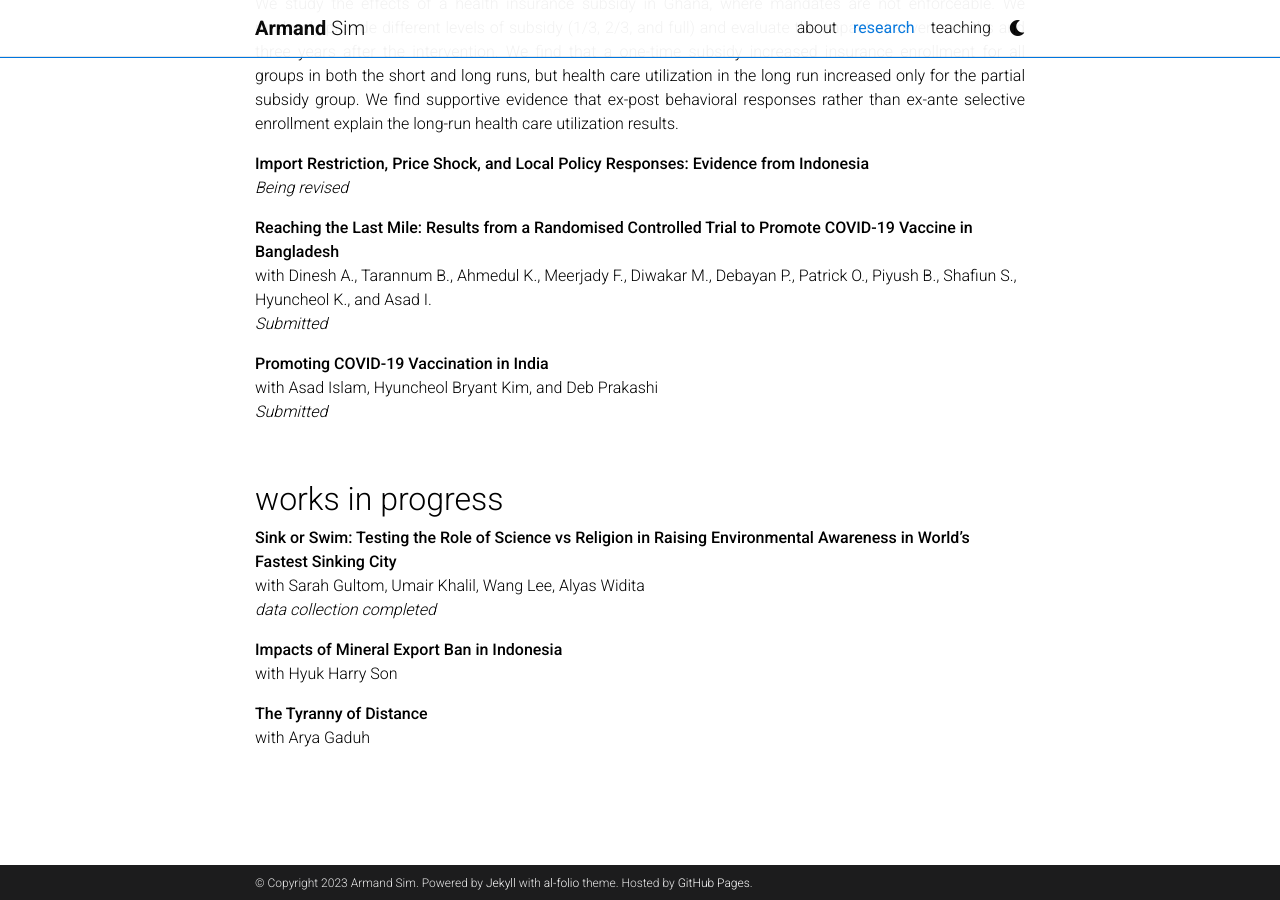
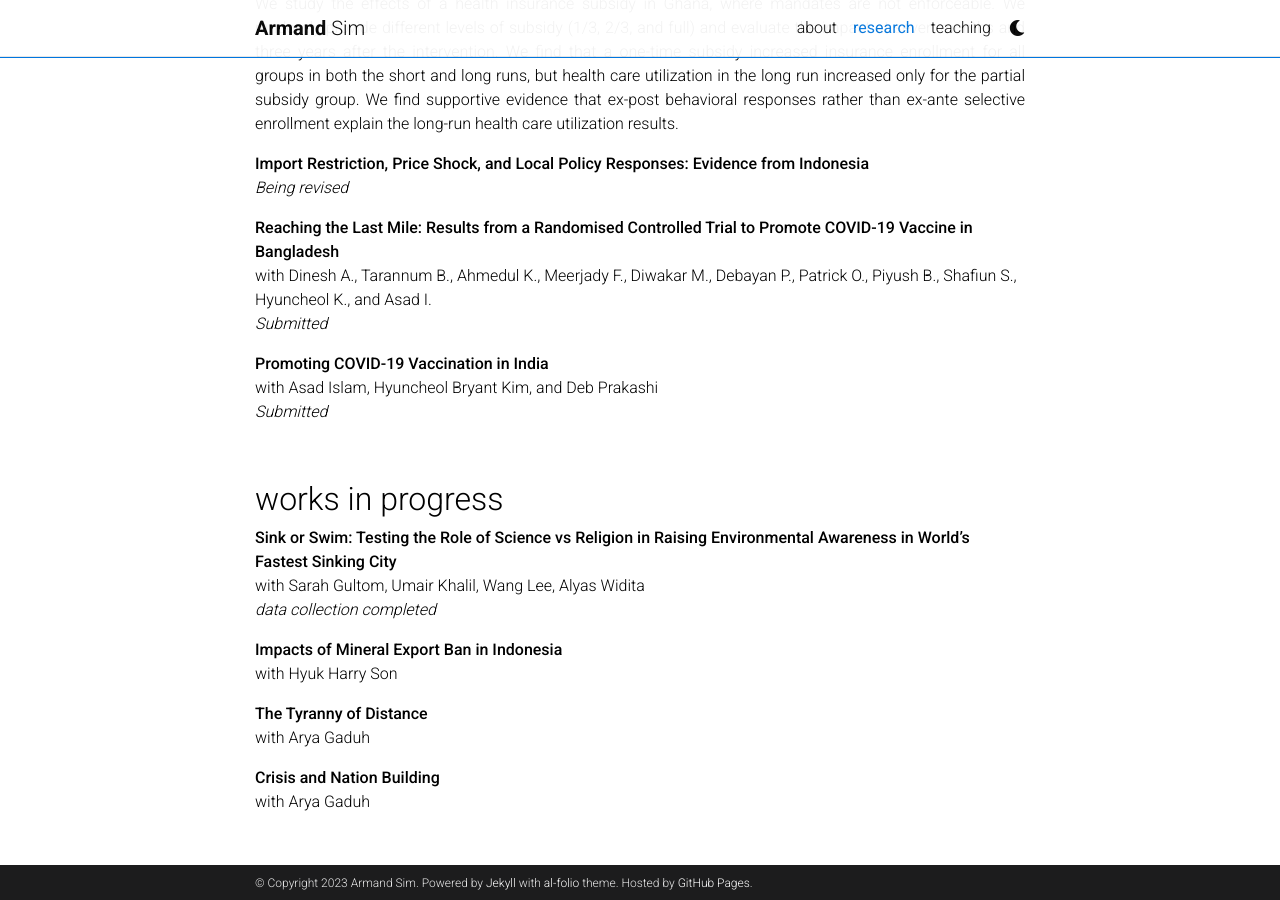
Before and after one commit to armandsim/armandsim.github.io, a Jekyll site: the page built from _pages/research.md, in a window 1280 px wide and 900 px high, scrolled down 1102 px. Built offline with Jekyll 4.4.1, drawn with Linux system fonts in a browser that asks for light colours; comment, search, counter and statistics services are not loaded; a style sheet for code colours, icons or effects is not loaded.

Commit message:
Update research.md

```diff
--- a/_pages/research.md
+++ b/_pages/research.md
@@ -59,3 +59,6 @@ with Hyuk Harry Son <br>
 
 **The Tyranny of Distance** <br>
 with Arya Gaduh <br>
+
+**Crisis and Nation Building** <br>
+with Arya Gaduh <br>
```
